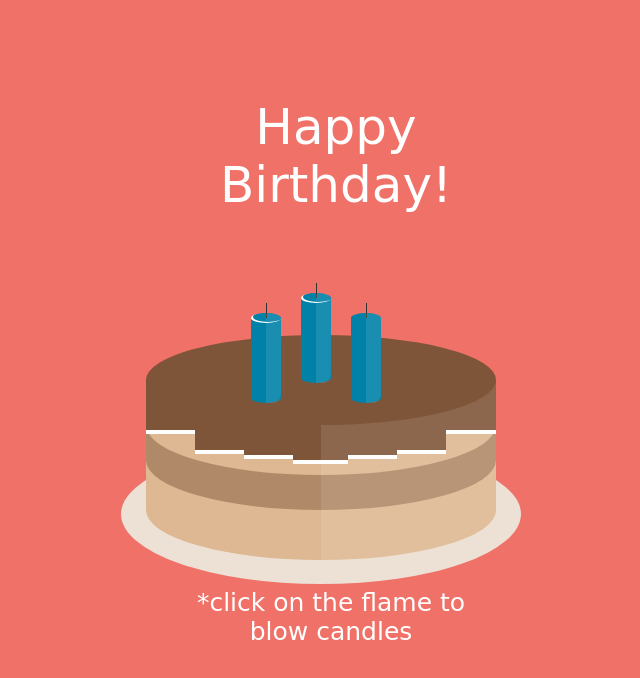
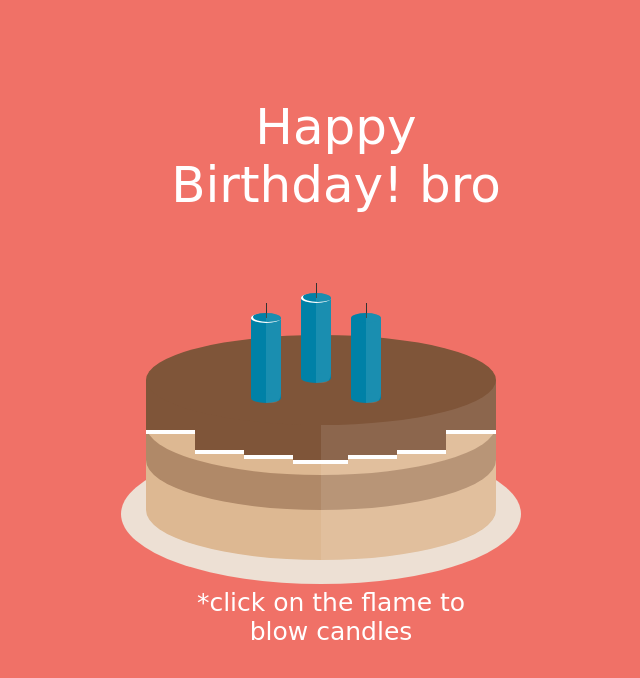
Before and after one commit to charat-toomer/Virtual-Birthday-Cake, a plain HTML site: page index.html in a window 1280 px wide. Both pictures are taken after a click on the element 635 px from the left and 273 px from the top of the page. Shown: the whole page, without its empty margins (319-959 px from the left). Drawn offline with Linux system fonts and the light colour scheme.

Commit message:
Updatedindex.html

```diff
--- a/index.html
+++ b/index.html
@@ -17,7 +17,7 @@
             <div class="flame"></div>
             <div class="flame2"></div>
             <div class="flame3"></div>
-            <div class="text">Happy Birthday!</div>
+            <div class="text">Happy Birthday! bro</div>
             <div class="shadows"></div>
         </div>
         <p class="text2">*click on the flame to blow candles</p>
```
